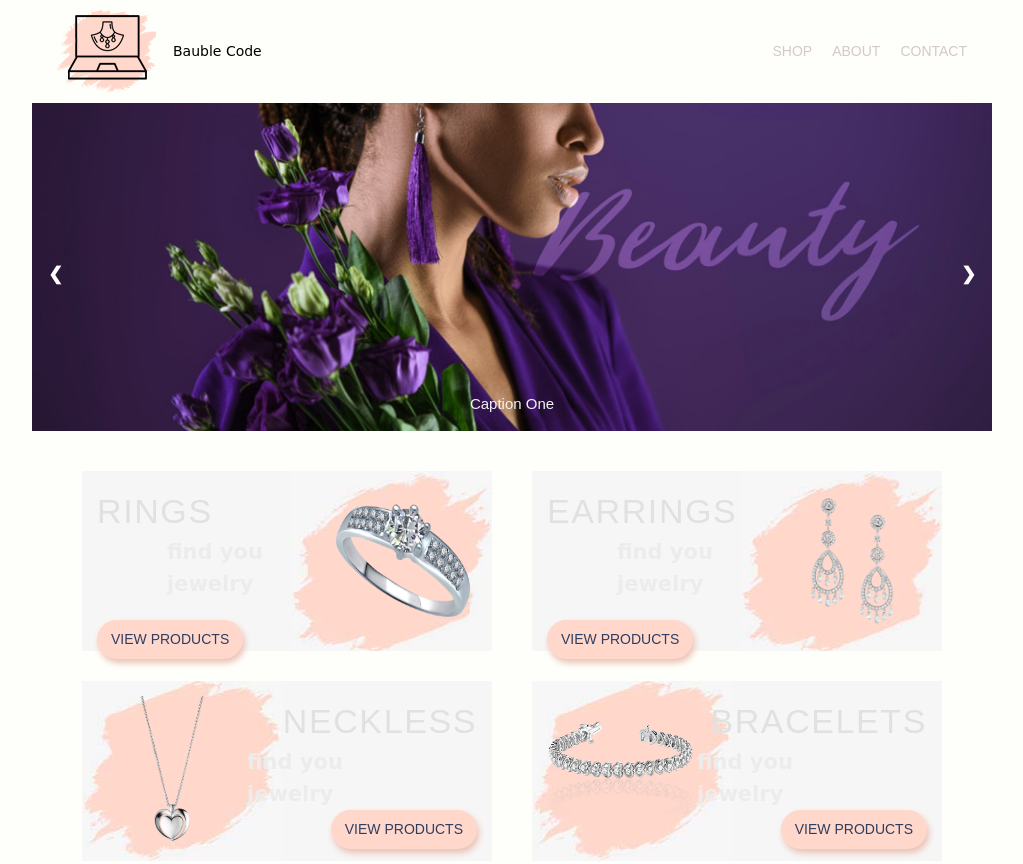
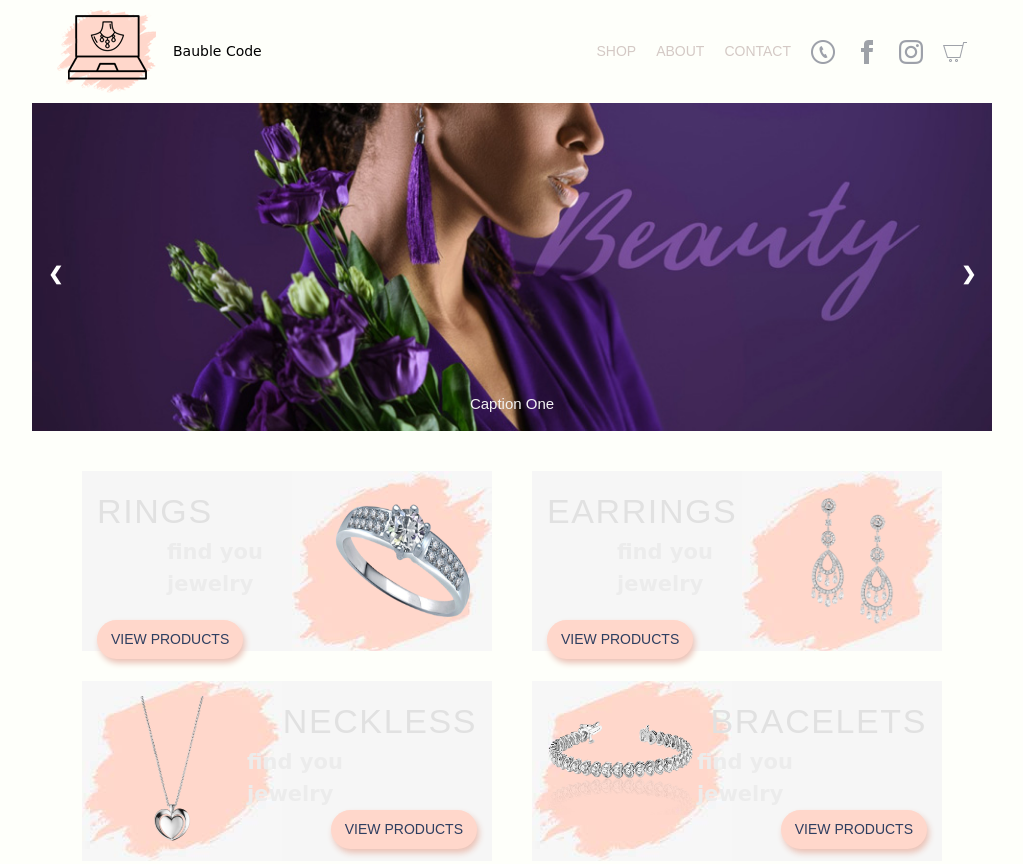
Before and after one commit to vmolash/Demo-1, a plain HTML site: page index.html in a window 1280 px wide. Shown: the top 864 px of the page, without its empty margins (128-1151 px from the left). Drawn offline with Linux system fonts and the light colour scheme.

Commit message:
added icons to the top navbar

```diff
--- a/index.html
+++ b/index.html
@@ -19,6 +19,12 @@
                     <li><a href="" class="nav-item">Shop</a></li>
                     <li><a href="" class="nav-item">About</a></li>
                     <li><a href="" class="nav-item">Contact</a></li>
+                    <li>
+                            <a href="#" target="_blank"><img src="images/iconmonstr-phone.png" alt="Call us"></a>
+                            <a href="https://facebook.com" target="_blank"><img src="images/iconmonstr-facebook.png" alt="facebook"></a>
+                            <a href="#" target="_blank"><img src="images/iconmonstr-instagram.png" alt="instagram"></a>
+                            <a href="#"><img src="images/iconmonstr-shopping-cart.png" alt="Shopping cart"></a>
+                        </li>
                 </ul>
             </nav>
         </div>
@@ -167,7 +173,7 @@
         <div class="container">
             <div class="footer t-gray">
                 <article>
-                    <img src="images/baubleCodeLogo_footer.png" class="logo img-responsive" alt="bubble code">
+                    <a href="#"><img src="images/baubleCodeLogo_footer.png" class="logo img-responsive" alt="bubble code"></a>
                     <h3 class="t-center">Bauble Code</h3>
                 </article>
                 <article>
```
Also changed, not shown: images/iconmonstr-shopping-cart.png (added).
